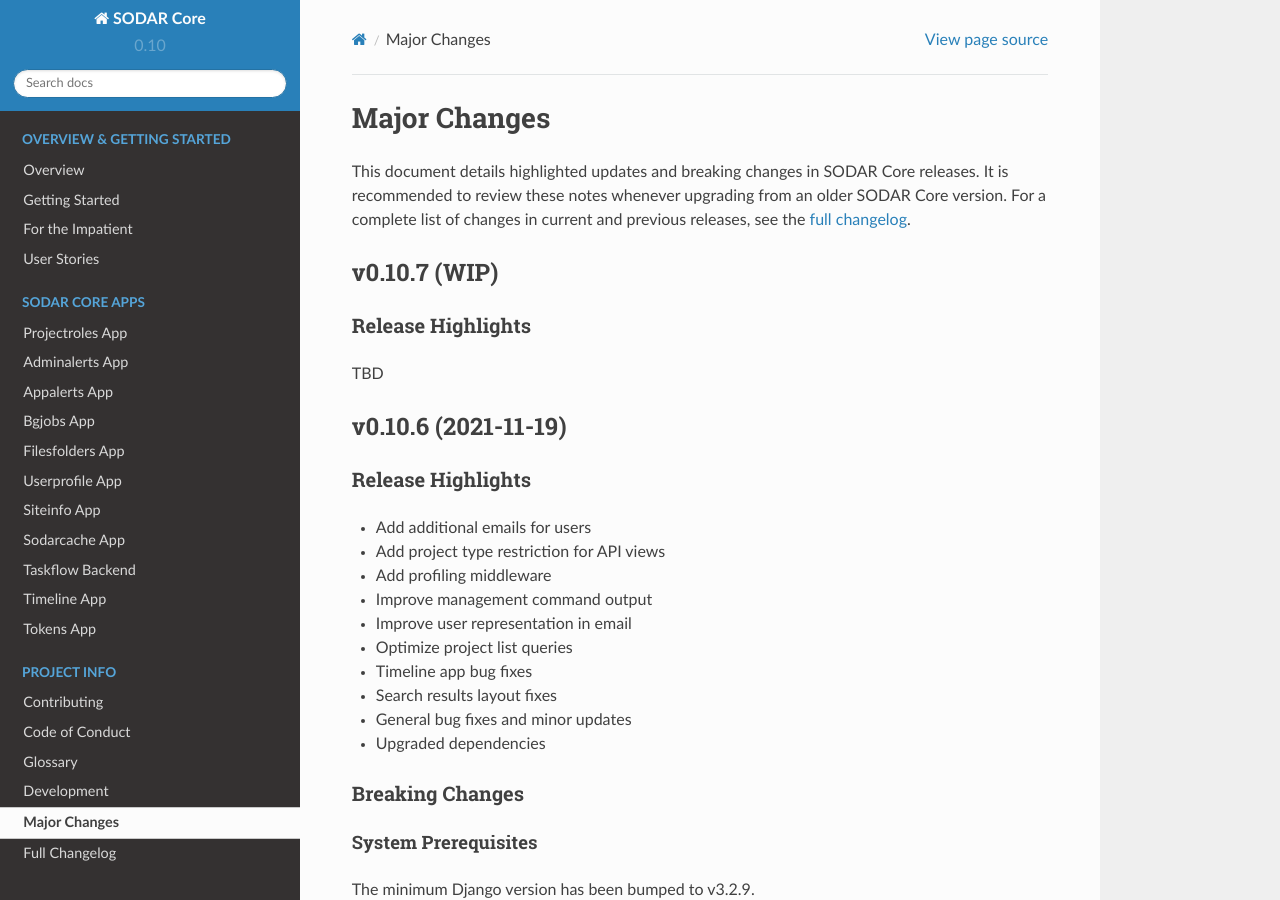
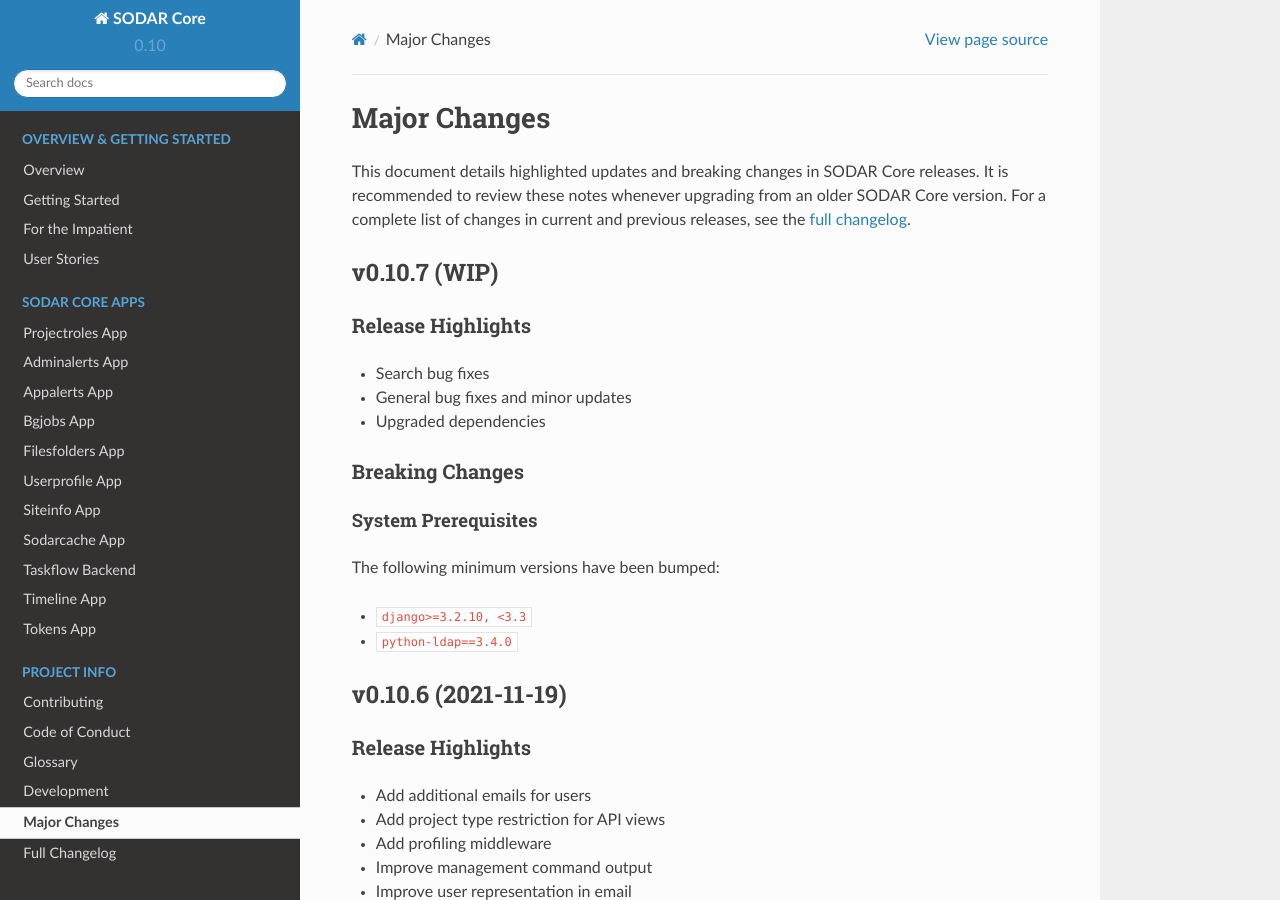
Before and after one commit to bihealth/sodar-core-legacy, a Sphinx documentation site: the page built from docs/source/major_changes.rst, in a window 1280 px wide and 900 px high. Built offline with Sphinx 7.4.7 and the Read the Docs theme 2.0.0, drawn with Linux system fonts in a browser that asks for light colours.

Commit message:
upgrade to django v3.2.10 (#869), upgrade to python-ldap v3.4.0 (#871)

```diff
--- a/docs/source/major_changes.rst
+++ b/docs/source/major_changes.rst
@@ -16,7 +16,20 @@
 Release Highlights
 ==================
 
-TBD
+- Search bug fixes
+- General bug fixes and minor updates
+- Upgraded dependencies
+
+Breaking Changes
+================
+
+System Prerequisites
+--------------------
+
+The following minimum versions have been bumped:
+
+- ``django>=3.2.10, <3.3``
+- ``python-ldap==3.4.0``
 
 
 v0.10.6 (2021-11-19)
```
Also changed, not shown: CHANGELOG.rst (+7 -0 lines), 2 other files.
